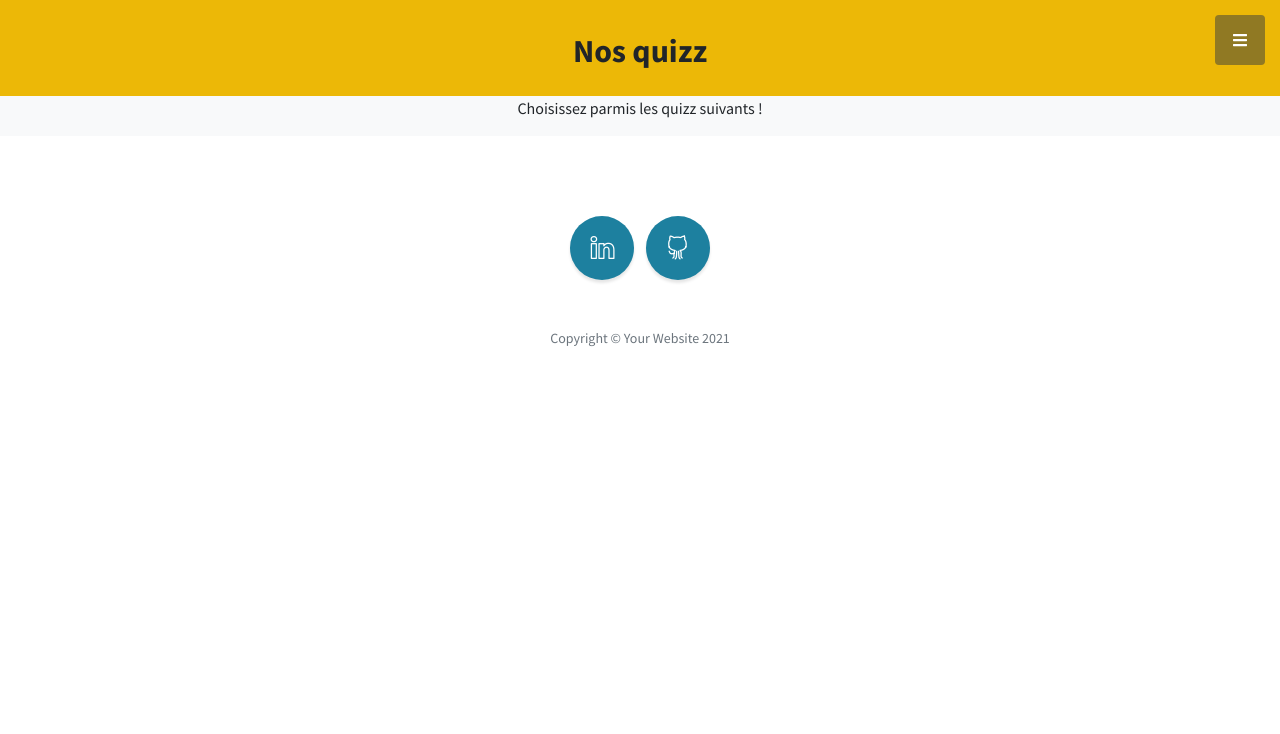
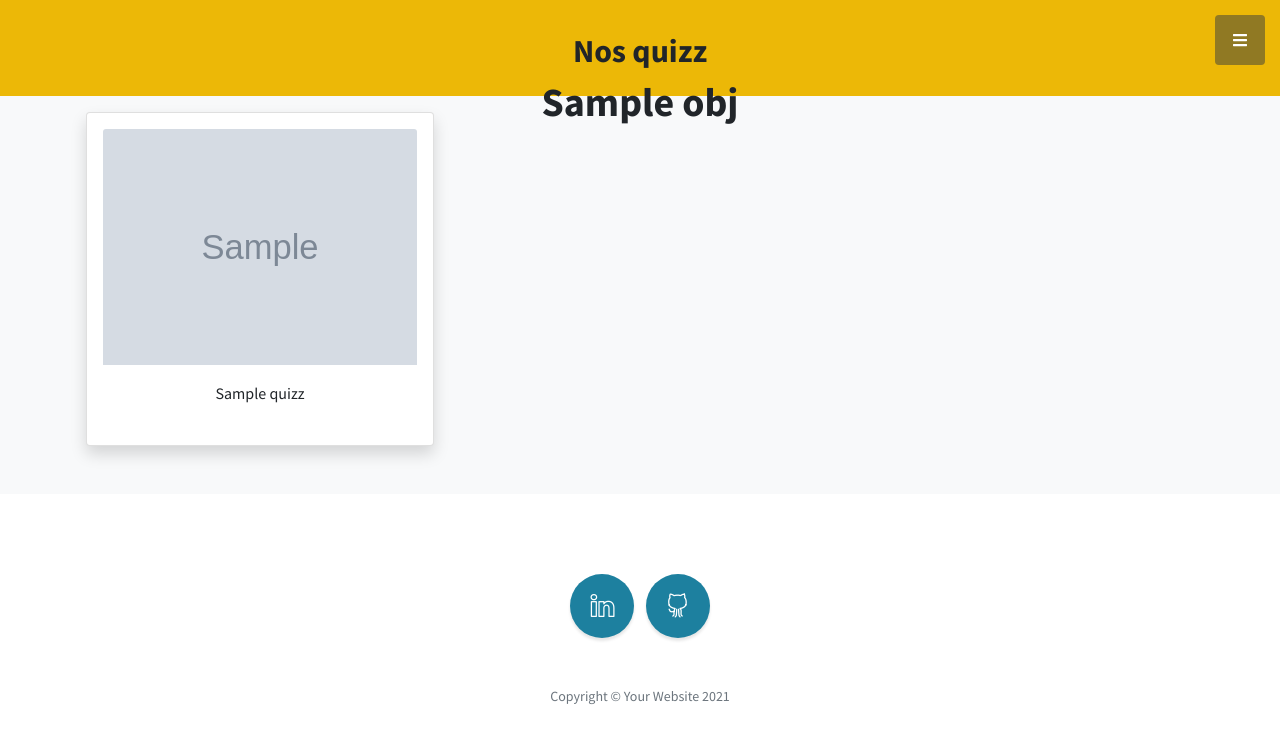
Before and after one commit to Lamia7/MovieLanguage, a Django app: template templates/quizz/quizz_list.html in a window 1280 px wide. Shown: the top 734 px of the page. Run offline with Django 3.2, Linux system fonts and the light colour scheme; tables that the repository leaves empty hold one stand-in row (values such as "Sample post"); the template is opened without the code that fills it: values that come from a table or form of the project are taken from there, most other values are stand-ins (such as "Sample title", 1, 10 or a date in 2020); grey boxes marked "Sample" are stand-in pictures; some libraries are stand-ins or nearby versions.

Commit message:
♻️ refacto: Convert quizz_list from FBV into CBV + template

```diff
--- a/quizz/urls.py
+++ b/quizz/urls.py
@@ -6,5 +6,5 @@ app_name = "quizz"
 urlpatterns = [
     path("", views.home, name="home"),
     path("home/", views.home, name="home"),
-    path("quizz_list/", views.quizz_list, name="quizz_list"),
+    path("quizz_list/", views.QuizzListView.as_view(), name="quizz_list"),
 ]
--- a/templates/quizz/quizz_list.html
+++ b/templates/quizz/quizz_list.html
@@ -8,6 +8,7 @@
     <div class="row gx-4 gx-lg-5 justify-content-center">
       <div class="col-lg-10">
         <h2>Nos quizz</h2>
+        <h1>{{ obj.title }}</h1>
       </div>
     </div>
   </div>
@@ -15,15 +16,31 @@
 
 <!-- Quizz_list -->
 <section class="page-section bg-light" id="quizz_list">
-  <div class="container h-100">
-    <div
-      class="row h-100 align-items-center justify-content-center text-center"
-    >
-      <div class="col-lg-10 align-self-end">
-        <p class="text-center">
-          Choisissez parmis les quizz suivants !
-        </p>
+  <div class="container">
+    <div class="row">
+      {% if object_list %}
+      {% for quizz in object_list %}
+      <div class="col-lg-4 col-md-12">
+        <div class="card mx-1 my-3 shadow p-3 mb-5 bg-white rounded">
+          <img
+            class="card-img-top"
+            src="{{ quizz.image }}"
+            alt="image du quizz"
+          />
+
+          <div class="card-body text-center">
+            {% comment %} <a href="{% url 'quizz:quizz' quizz.id %}" target="_blank"> {% endcomment %}
+              <p class="card-title">{{ quizz.title }}</p>
+            </a>
+          </div>
+        </div>
       </div>
+      {% endfor %} {% else %}
+      <div class="text-center col-12">
+        Désolé, aucun quizz n'est disponible pour le moment...
+      </div>
+
+      {% endif %}
     </div>
   </div>
 </section>
```
Also changed, not shown: quizz/views.py (+14 -8 lines).
